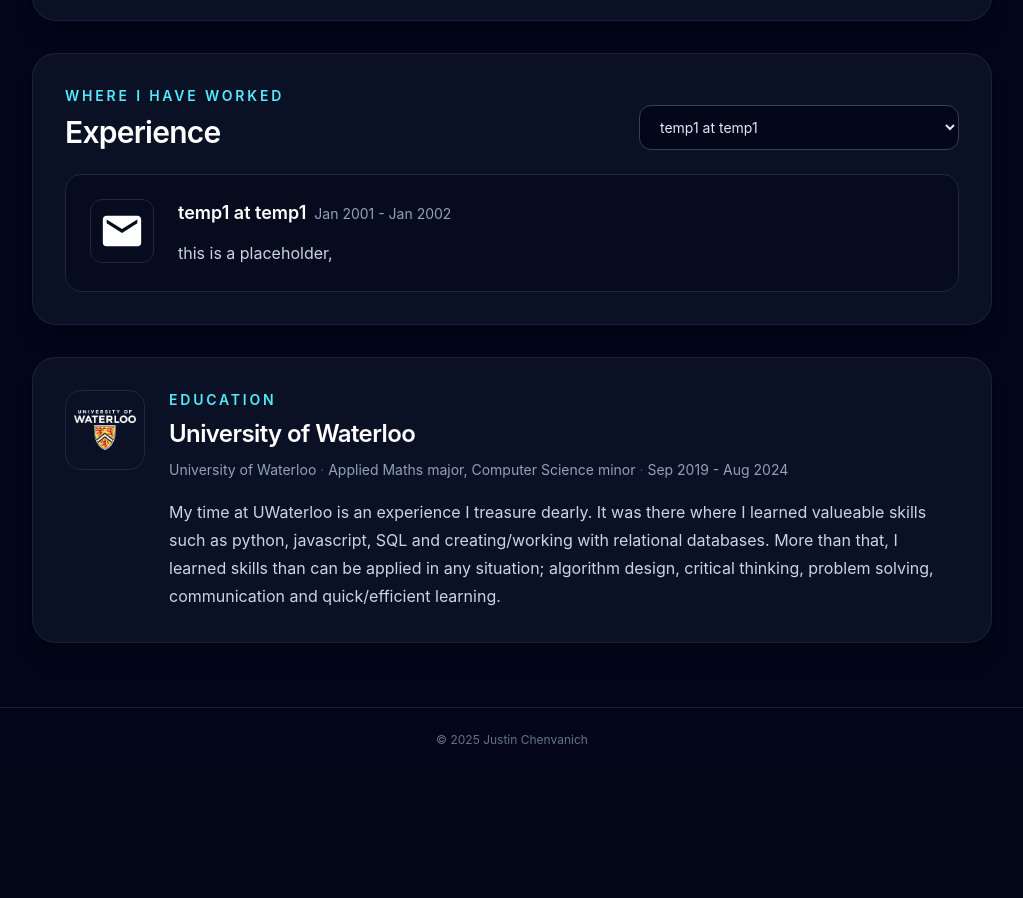
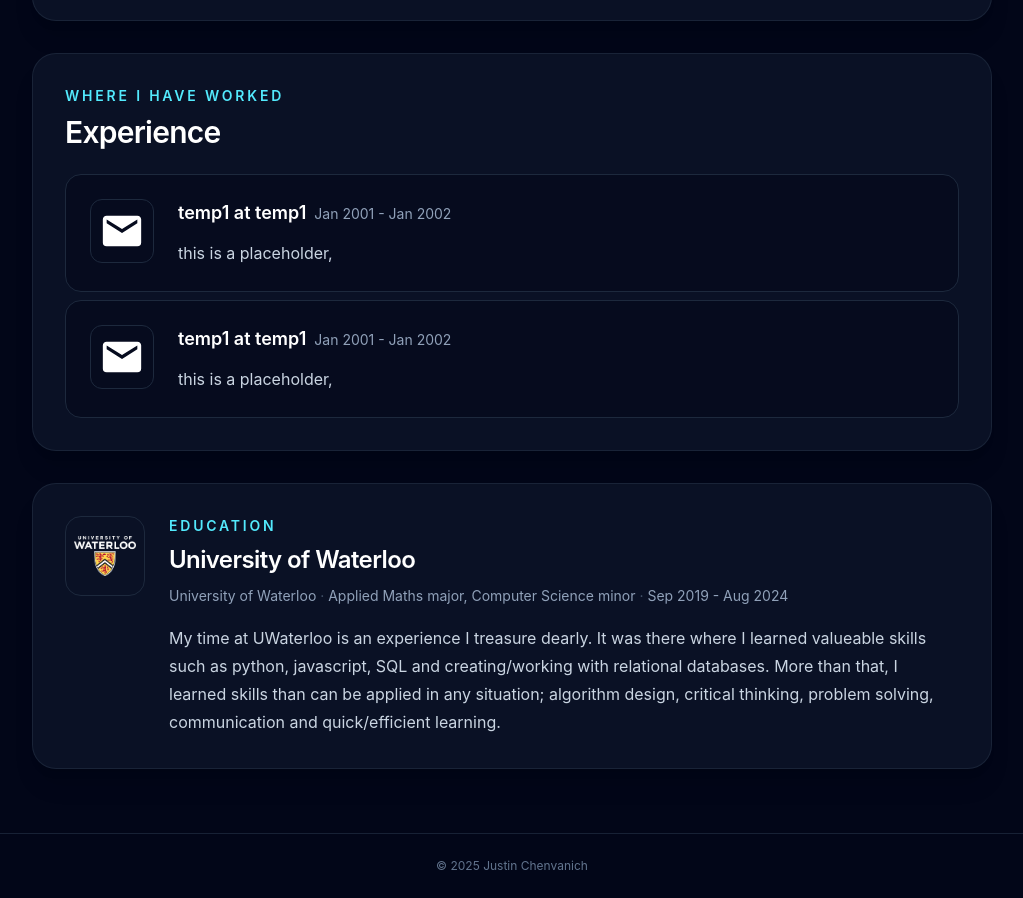
Before and after one commit to jChenvan/jChenvan.github.io, a React (Vite) app: page / in a window 1280 px wide. Shown: the part 1244-2142 px from the top of the page, without its empty margins (128-1151 px from the left). Before the commit the page ends 2016 px from the top, so only its background shows below. Built offline with nearby package versions, Linux system fonts and the light colour scheme.

Commit message:
display all experiences at once

```diff
--- a/src/App.tsx
+++ b/src/App.tsx
@@ -149,9 +149,6 @@
 }
 
 function Experiences({ title, experiences, id }: ExperiencesProps) {
-  const [index, setIndex] = useState(0);
-  const { position, company, date, imageSrc, desc } = experiences[index];
-
   return (
     <Section id={id}>
       <div className="mb-6 flex flex-col gap-4 sm:flex-row sm:items-end sm:justify-between">
@@ -159,19 +156,9 @@
           <p className="mb-2 text-sm font-semibold uppercase tracking-[0.2em] text-cyan-300">Where I have worked</p>
           <h2 className="text-2xl font-semibold tracking-tight text-white sm:text-3xl">{title}</h2>
         </div>
-        <select
-          aria-label="Select experience"
-          className="w-full rounded-xl border border-slate-700 bg-slate-950 px-4 py-3 text-sm text-slate-200 outline-none transition focus:border-cyan-400 focus:ring-2 focus:ring-cyan-400/20 sm:max-w-xs"
-          onChange={(event) => setIndex(Number(event.target.value))}
-          value={index}
-        >
-          {experiences.map(({ company, position }, experienceIndex) => (
-            <option key={experienceIndex} value={experienceIndex}>
-              {position} at {company}
-            </option>
-          ))}
-        </select>
       </div>
+      <div className="flex flex-col gap-2">
+        {experiences.map(({company,date,desc,imageSrc,position})=>(
           <div className="flex flex-col gap-5 rounded-2xl border border-slate-800 bg-slate-950/50 p-5 sm:flex-row sm:gap-6 sm:p-6">
             <img
               alt={`${company} logo`}
@@ -185,6 +172,8 @@
               </div>
               <Paragraphs className="leading-7 text-slate-300" text={desc} />
             </div>
+          </div>
+        ))}
       </div>
     </Section>
   );
```
Lines whose indentation alone changed are shown as unchanged.
